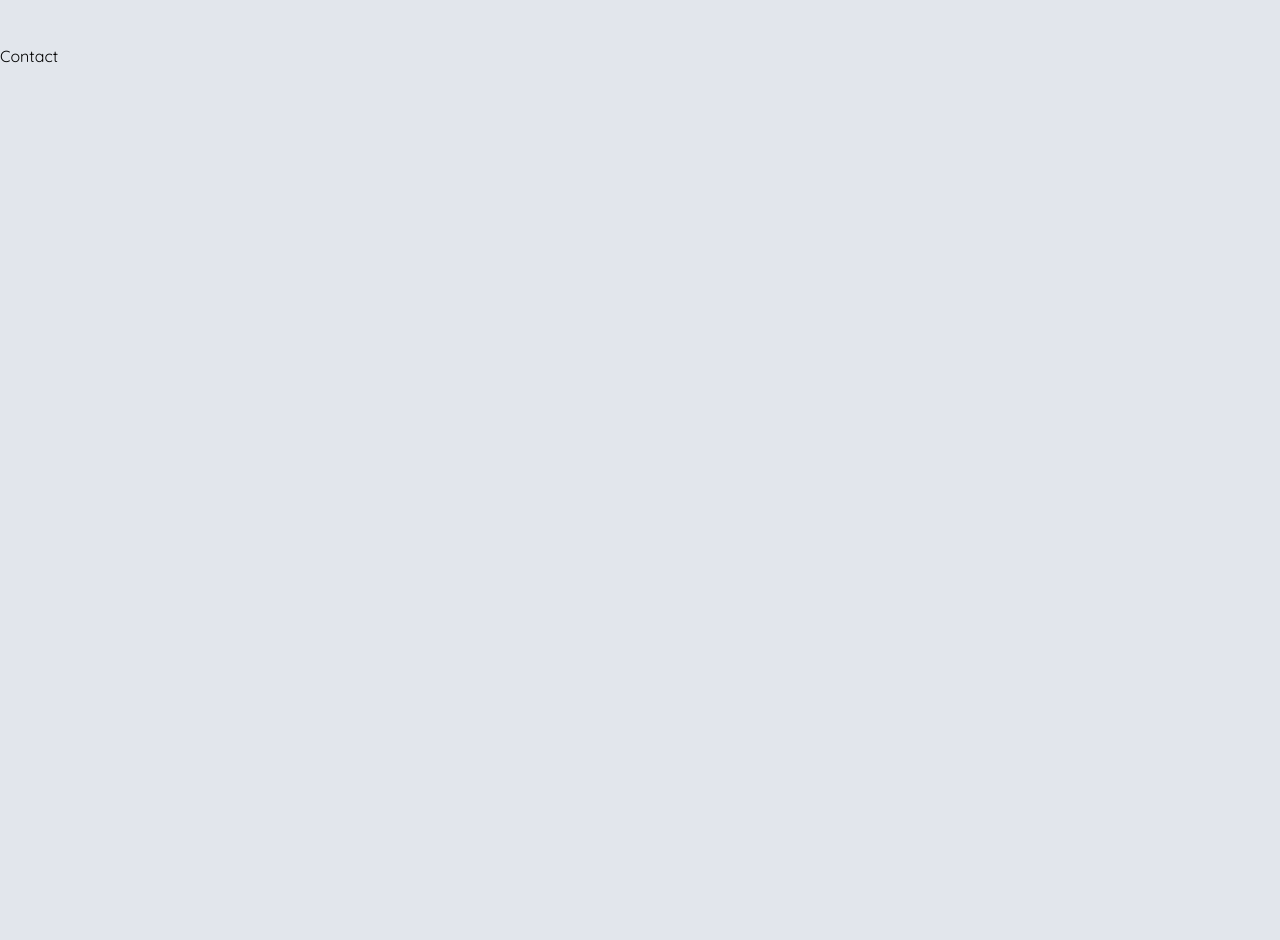
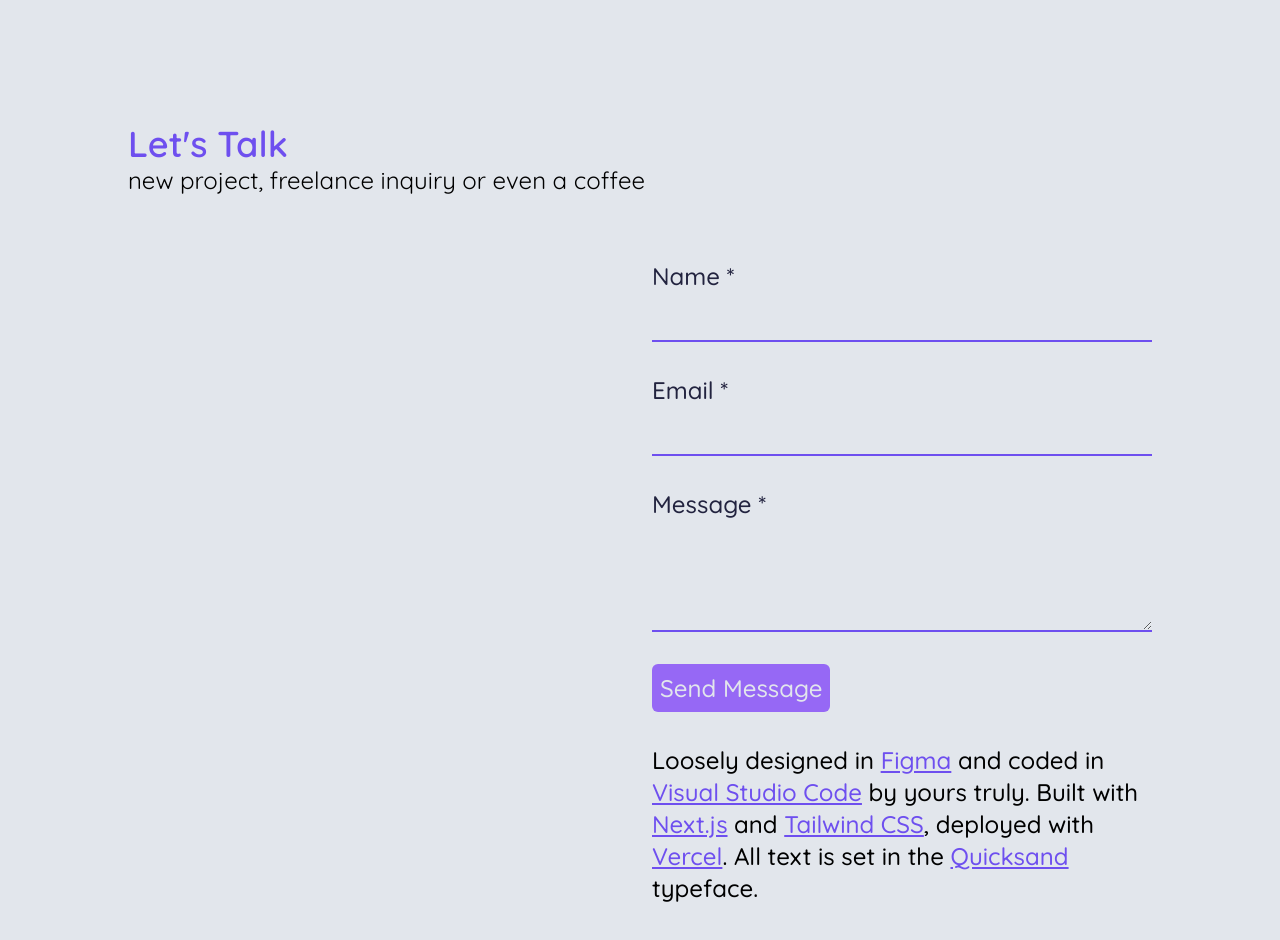
Before and after one commit to Wing-Dimas/portofolio, a Next.js app: page / in a window 1280 px wide. Shown: the part 2420-3360 px from the top of the page. Before the commit the page ends 2488 px from the top, so only its background shows below. Built offline with nearby package versions, Linux system fonts and the light colour scheme.

Commit message:
feat: create contact section

```diff
--- a/src/app/globals.css
+++ b/src/app/globals.css
@@ -5,6 +5,34 @@
 
 * {
   font-family: "Quicksand", sans-serif;
+}
+
+::-webkit-scrollbar {
+  width: 20px;
+}
+
+::-webkit-scrollbar-track {
+  background-color: transparent;
+}
+
+::-webkit-scrollbar-thumb {
+  background-color: #d6dee1;
+}
+
+::-webkit-scrollbar-thumb {
+  background-color: #d6dee1;
+  border-radius: 20px;
+}
+
+::-webkit-scrollbar-thumb {
+  background-color: #d6dee1;
+  border-radius: 20px;
+  border: 6px solid transparent;
+  background-clip: content-box;
+}
+
+::-webkit-scrollbar-thumb:hover {
+  background-color: #a8bbbf;
 }
 
 @layer components {
@@ -53,4 +81,8 @@
   .text-center {
     @apply flex justify-center items-center;
   }
+
+  .hyperlink {
+    @apply underline text-primary hover:bg-[#D2BCFE]  rounded-sm;
+  }
 }
--- a/src/components/Contact.tsx
+++ b/src/components/Contact.tsx
@@ -1,5 +1,105 @@
-import React from "react";
+"use client";
+import React, { useState } from "react";
+import TextInput from "./shared/TextInput";
+import TextArea from "./shared/TextArea";
+import Hyperlink from "./shared/Hyperlink";
+
+interface FormData {
+  name: string;
+  email: string;
+  message: string;
+}
 
 export default function Contact() {
-  return <div>Contact</div>;
+  const [formData, setFormData] = useState<FormData>({
+    name: "",
+    email: "",
+    message: "",
+  });
+
+  const handleInputChange = (
+    event: React.ChangeEvent<HTMLInputElement | HTMLTextAreaElement>
+  ) => {
+    const { name, value } = event.target;
+    setFormData((prev) => {
+      return {
+        ...prev,
+        [name]: value,
+      };
+    });
+  };
+
+  const handleSubmit = (event: React.FormEvent<HTMLFormElement>) => {
+    event.preventDefault();
+    console.log(formData);
+  };
+
+  return (
+    <section className="py-20 container md:px-32 mx-auto relative min-h-[80vh]">
+      <div className="flex-1 mb-16">
+        <h2 className="subtitle text-primary">Let&apos;s Talk</h2>
+        <p className="text-2xl font-normal">
+          new project, freelance inquiry or even a coffee
+        </p>
+      </div>
+      <form onSubmit={handleSubmit}>
+        <div className="flex flex-col items-end">
+          <div className="w-[500px] mb-8">
+            <TextInput
+              label="Name"
+              name="name"
+              value={formData.name}
+              onChange={handleInputChange}
+            />
+          </div>
+          <div className="w-[500px] mb-8">
+            <TextInput
+              label="Email"
+              name="email"
+              value={formData.email}
+              onChange={handleInputChange}
+            />
+          </div>
+          <div className="w-[500px] mb-8">
+            <TextArea
+              label="Message"
+              name="message"
+              value={formData.message}
+              onChange={handleInputChange}
+            />
+          </div>
+          <div className="w-[500px] mb-8">
+            <button
+              type="submit"
+              className="bg-secondary p-2 rounded-md text-2xl text-light font-medium hover:shadow-md"
+            >
+              Send Message
+            </button>
+          </div>
+          <div className="w-[500px] mb-8">
+            <p className="text-2xl font-medium">
+              Loosely designed in{" "}
+              <Hyperlink text="Figma" link="https://www.figma.com/" /> and coded
+              in{" "}
+              <Hyperlink
+                text="Visual Studio Code"
+                link="https://code.visualstudio.com/"
+              />{" "}
+              by yours truly. Built with{" "}
+              <Hyperlink text="Next.js" link="https://nextjs.org/" /> and{" "}
+              <Hyperlink text="Tailwind CSS" link="https://tailwindcss.com/" />,
+              deployed with{" "}
+              <Hyperlink text="Vercel" link="https://tailwindcss.com/" />. All
+              text is set in the{" "}
+              <Hyperlink
+                text="Quicksand"
+                link="https://fonts.google.com/specimen/Quicksand"
+              />{" "}
+              typeface.
+            </p>
+          </div>
+        </div>
+      </form>
+    </section>
+  );
 }
--- /dev/null
+++ b/src/components/shared/Hyperlink.tsx
@@ -0,0 +1,14 @@
+import React from "react";
+
+interface HyperlinkPropsType {
+  link: string;
+  text: string;
+}
+
+export default function Hyperlink({ link, text }: HyperlinkPropsType) {
+  return (
+    <a href={link} className="hyperlink">
+      {text}
+    </a>
+  );
+}
--- /dev/null
+++ b/src/components/shared/TextArea.tsx
@@ -0,0 +1,32 @@
+import React from "react";
+
+interface TextAreaPropsType {
+  label: string;
+  name?: string;
+  value?: string;
+  required?: boolean;
+  onChange?: (event: React.ChangeEvent<HTMLTextAreaElement>) => void;
+}
+
+export default function TextArea({
+  label,
+  name,
+  value,
+  onChange,
+  required = true,
+}: TextAreaPropsType) {
+  return (
+    <div className="grid gap-2 text-dark text-2xl font-medium h-36">
+      <label className="text-2xl font-medium">
+        {label} {required && "*"}
+      </label>
+      <textarea
+        name={name}
+        value={value}
+        onChange={onChange}
+        required={required}
+        className="bg-transparent border-b-2 border-b-primary text-primary py-1 px-2 outline-none"
+      ></textarea>
+    </div>
+  );
+}
--- /dev/null
+++ b/src/components/shared/TextInput.tsx
@@ -0,0 +1,35 @@
+import React from "react";
+
+interface TextInputPropsType {
+  label: string;
+  name?: string;
+  value?: string;
+  type?: string;
+  required?: boolean;
+  onChange?: (event: React.ChangeEvent<HTMLInputElement>) => void;
+}
+
+export default function TextInput({
+  label,
+  name,
+  value,
+  onChange,
+  required = true,
+  type = "text",
+}: TextInputPropsType) {
+  return (
+    <div className="grid gap-2 text-dark text-2xl font-medium ">
+      <label className="text-2xl font-medium">
+        {label} {required && "*"}
+      </label>
+      <input
+        name={name}
+        type={type}
+        value={value}
+        onChange={onChange}
+        required={required}
+        className="bg-transparent border-b-2 border-b-primary text-primary py-1 px-2 outline-none"
+      />
+    </div>
+  );
+}
```
